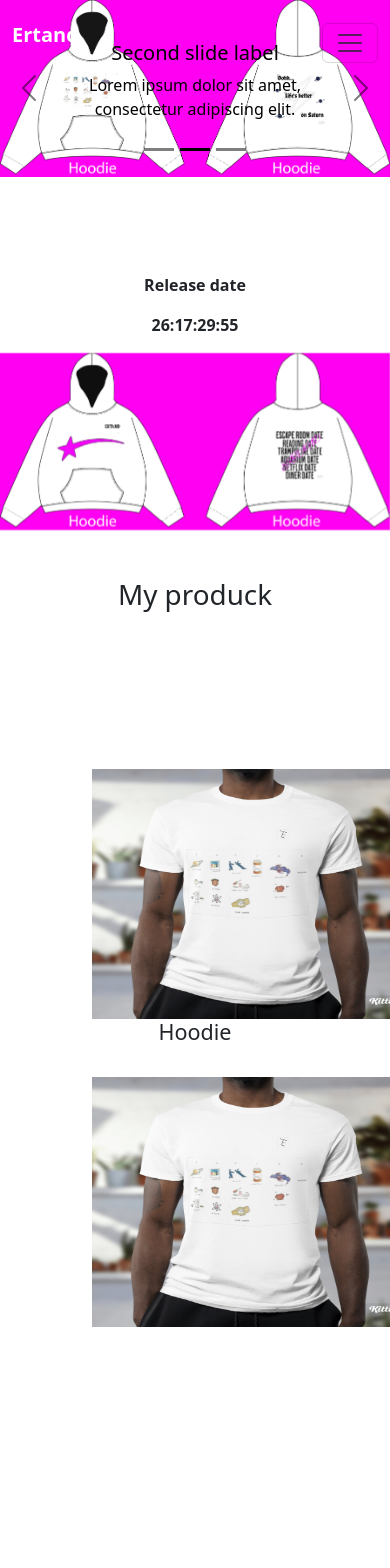
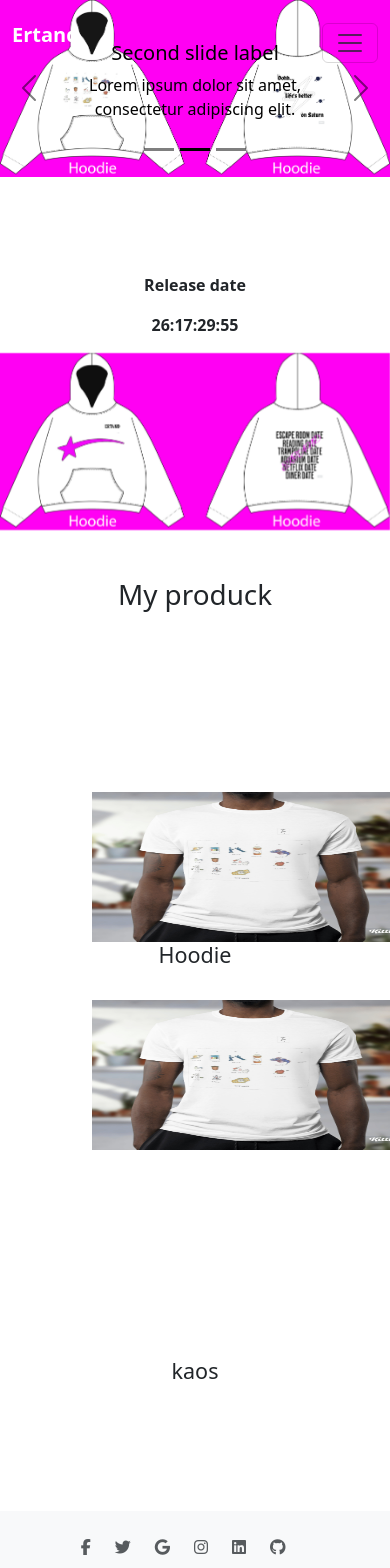
Before and after one commit to HildanRizkiBV2/ertand, a React (Vite) app: page / in a window 390 px wide. Shown: the top 1568 px of the page. Built offline with nearby package versions, Linux system fonts and the light colour scheme.

Commit message:
fix 500px

```diff
--- a/src/main.css
+++ b/src/main.css
@@ -78,3 +78,8 @@ body,
     padding-left: 80px;
   }
 }
+@media screen and (max-width: 500px) {
+  .gallery img {
+    height: 150px;
+  }
+}
```
